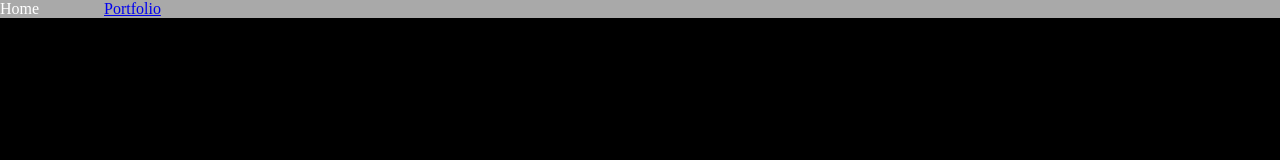
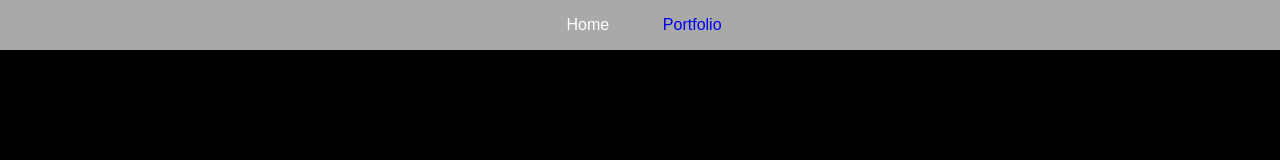
Before and after one commit to Zurrdroid/zurrdroid.github.io, a plain HTML site: page index.html in a window 1280 px wide. Drawn offline with Linux system fonts and the light colour scheme.

Commit message:
Added favicon, centered navlinks

```diff
--- a/css/main.css
+++ b/css/main.css
@@ -1,10 +1,16 @@
 body { margin: 0; background-color: black; color: white; }
+body a {
+    text-decoration: none;
+}
+header {font-family: fantasy;}
 #header {
     background-color: darkgrey;
+    padding: 1em;
 }
 #header > ul {
     margin: 0;
     padding: 0;
+    text-align: center;
 }
 #header > ul > li {
     display: inline-block;
--- a/index.html
+++ b/index.html
@@ -3,6 +3,7 @@
 	<head>
 		<meta charset="utf-8">
 		<title>Thekken Creative</title>
+		<link rel="shortcut icon" href="favicon.png" type="image/x-icon">
 		<link rel="stylesheet" href="css/main.css">
 	</head>
 	<body>
```
Also changed, not shown: favicon.png (added).
